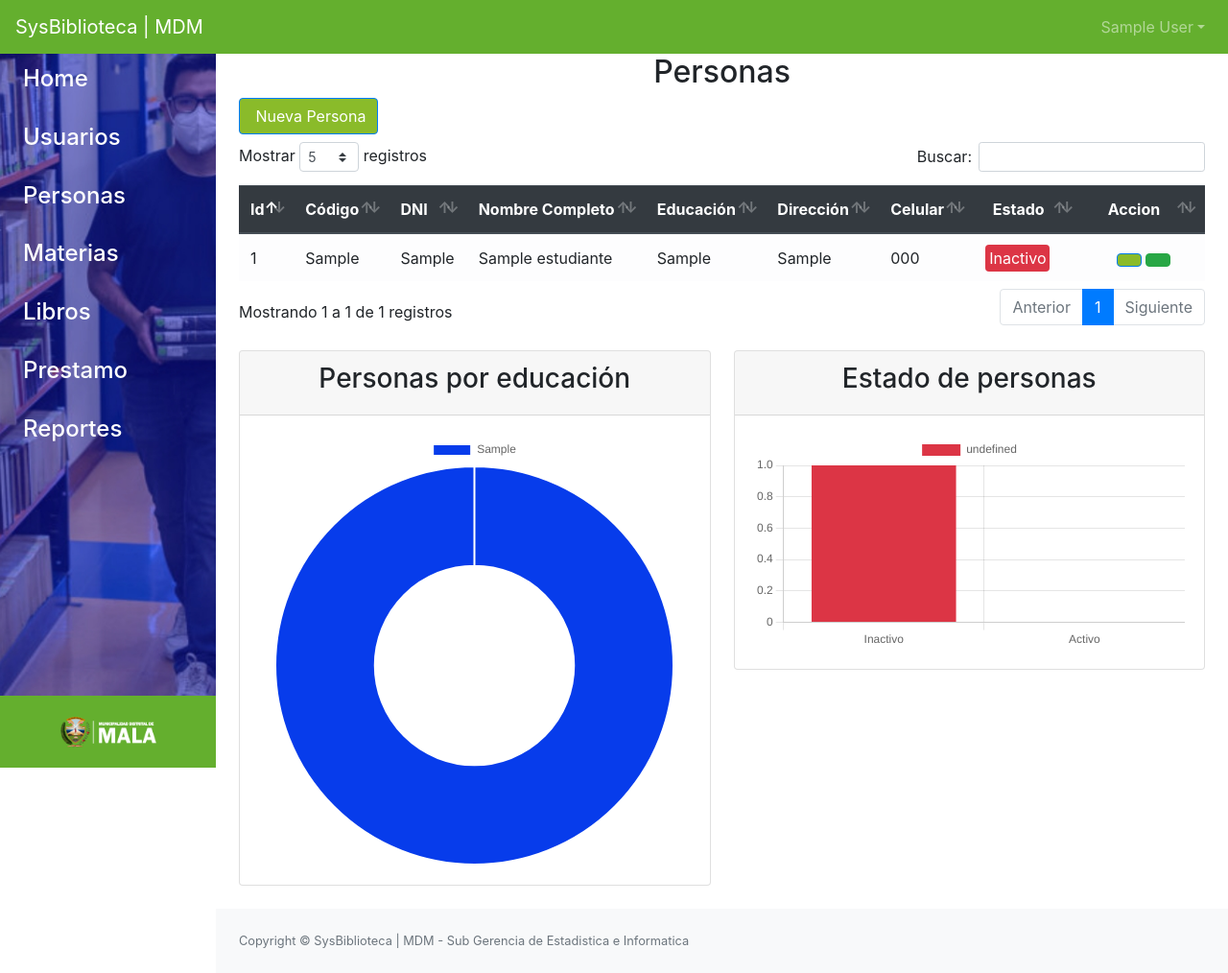
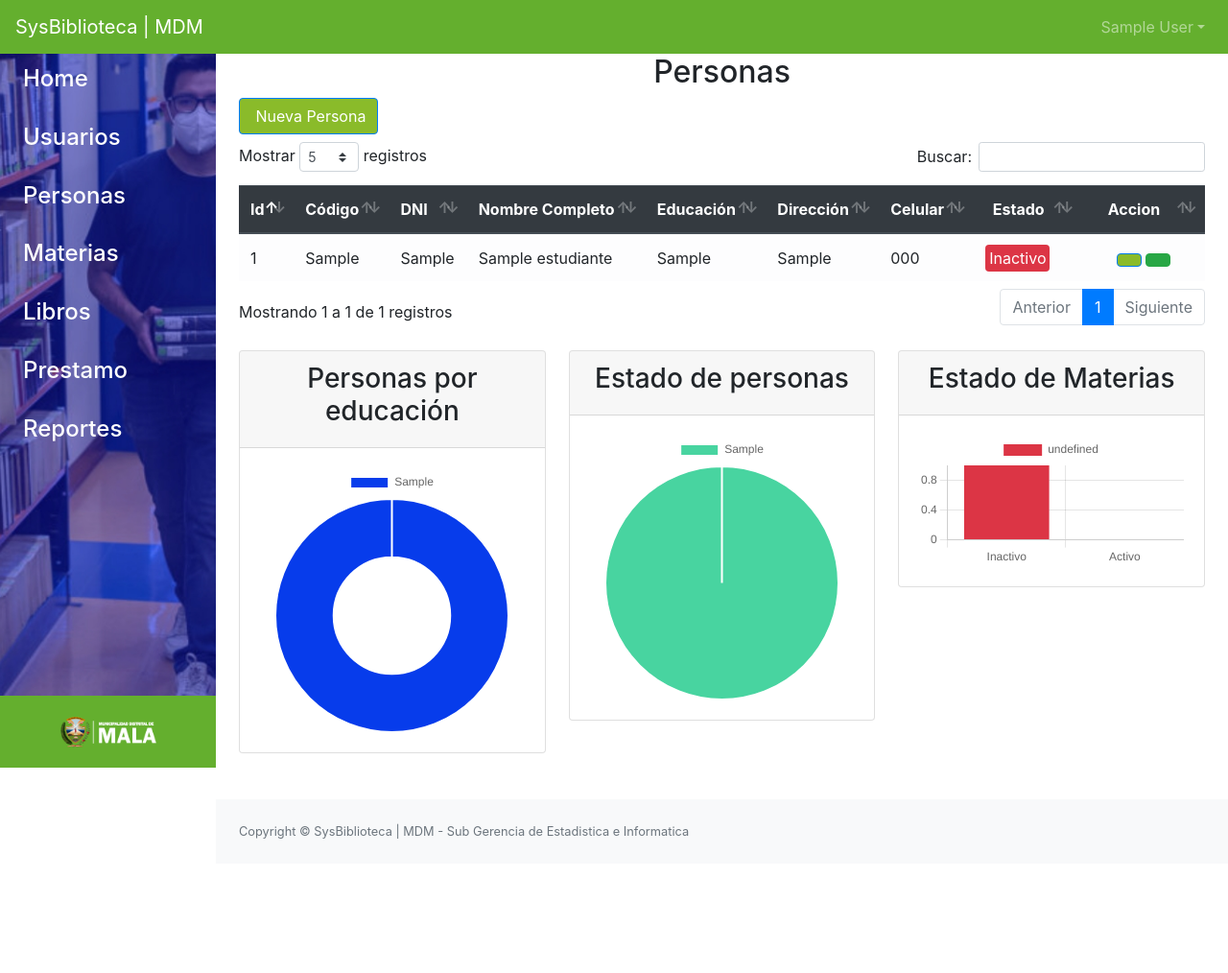
Before and after one commit to IngNex/system_library_mvc, a PHP site: page /SistemaBiblioteca/estudiantes in a window 1280 px wide. Shown: the whole page at 96% size. After the commit the page ends 874 px from the top, so only its background shows below. Run offline with PHP 8.4, Linux system fonts and the light colour scheme; the visitor is signed in with stand-in values (Sample User, id 1); tables that the repository leaves empty or names only in its code hold one stand-in row (values such as "Sample post"); some libraries are stand-ins or nearby versions.

Commit message:
add chartjs page persons

```diff
--- a/Views/estudiantes/listar.php
+++ b/Views/estudiantes/listar.php
@@ -171,7 +171,7 @@
     <main>
         <div class="container-fluid">
             <div class="row">
-                <div class="col-lg-6">
+                <div class="col-lg-4">
                     <div class="card">
                         <div class="card-header card-header-primary">
                             <center>
@@ -183,7 +183,7 @@
                         </div>
                     </div>
                 </div>
-                <div class="col-lg-6">
+                <div class="col-lg-4">
                     <div class="card">
                         <div class="card-header card-header-primary">
                             <center>
@@ -191,12 +191,25 @@
                             </center>
                         </div>
                         <div class="card-body">
-                            <canvas id="estadoPersona"></canvas>
+                            <canvas id="dirCantidad"></canvas>
                         </div>
                     </div>
                 </div>
+                <div class="col-lg-4">
+                            <div class="card">
+                                <div class="card-header card-header-primary">
+                                    <center>
+                                        <h3 class="title-2 m-b-40">Estado de Materias</h3>
+                                    </center>
+                                </div>
+                                <div class="card-body">
+                                    <canvas id="estadoPersona"></canvas>
+                                </div>
+                            </div>
+                        </div>
             </div>
         </div>
     </main>
     <br>
+    <br>
 <?php pie() ?>
--- a/src/chart.php
+++ b/src/chart.php
@@ -46,6 +46,16 @@
     echo json_encode($arreglo);
     die();
 }
+if ($_POST['action'] == 'dirCantidad') {
+    $arreglo = array();
+    $query = mysqli_query($conexion, "SELECT direccion, COUNT(*) as cantidad FROM estudiante GROUP BY direccion;");
+    while ($data = mysqli_fetch_array($query)) {
+        $arreglo[] = $data;
+    }
+    echo json_encode($arreglo);
+    die();
+}
+
 /* ========== End Personas  ======== */
 
 /* ========== Querys Usuario  ======== */
@@ -123,7 +133,9 @@
 /* ========== Querys Prestamo  ======== */
 if ($_POST['action'] == 'prestamoPersona') {
     $arreglo = array();
-    $query = mysqli_query($conexion, "SELECT e.nombre, p.cantidad FROM prestamo as p INNER JOIN estudiante as e WHERE p.id_estudiante=e.id;");
+    /*$query = mysqli_query($conexion, "SELECT e.nombre, p.cantidad FROM prestamo as p INNER JOIN estudiante as e WHERE p.id_estudiante=e.id;");*/
+    $query = mysqli_query($conexion, "SELECT e.nombre, p.cantidad,p.estado FROM prestamo as p INNER JOIN estudiante as e WHERE p.id_estudiante=e.id AND p.estado=1;");
+
     while ($data = mysqli_fetch_array($query)) {
         $arreglo[] = $data;
     }
```
Also changed, not shown: Assets/js/Funciones.js (+38 -0 lines), Assets/images/autor/a27d1623c8a33f613c29488aeffdc437_stiventurner.jpg (added), Assets/images/libros/b6d2ad157fd31129095b0b3c0e56216a_Psicología_oscura.jpg (added).
